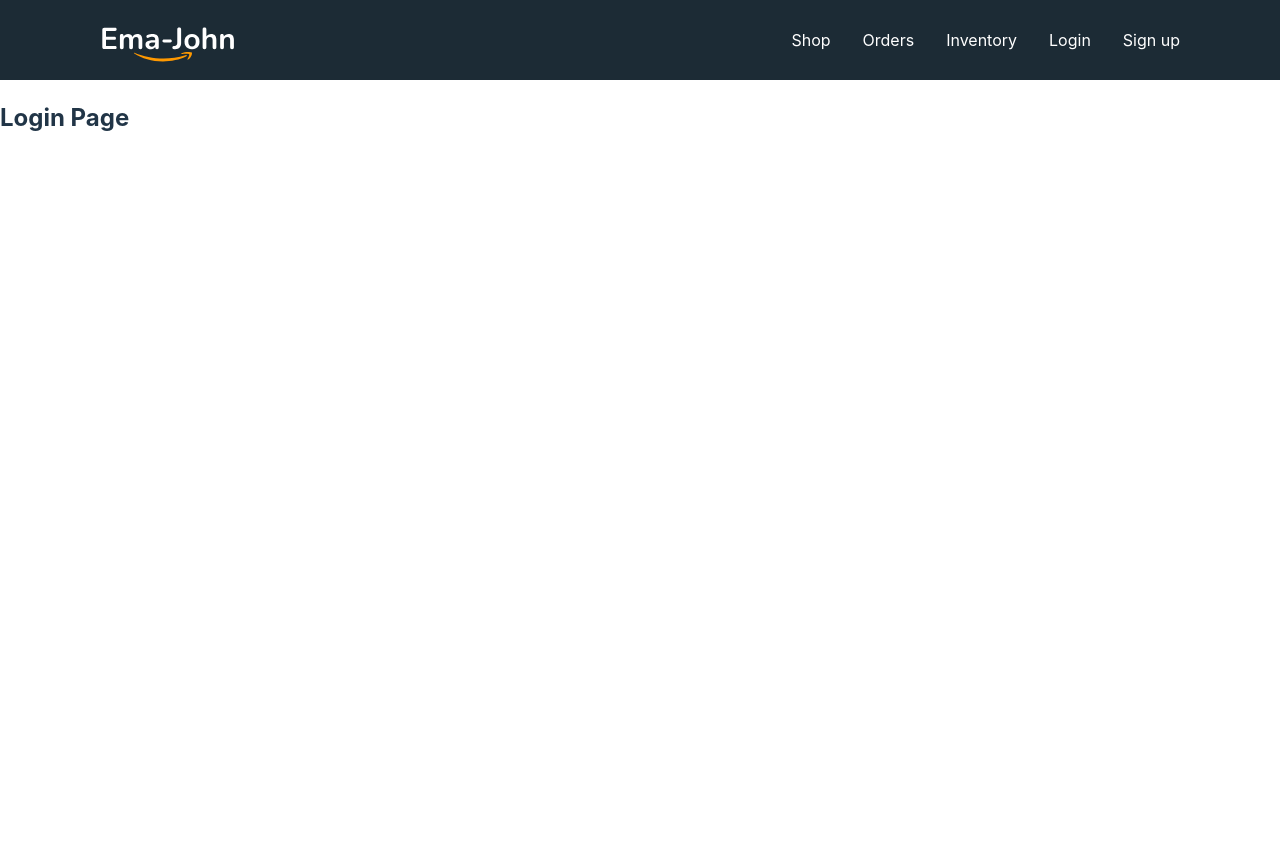
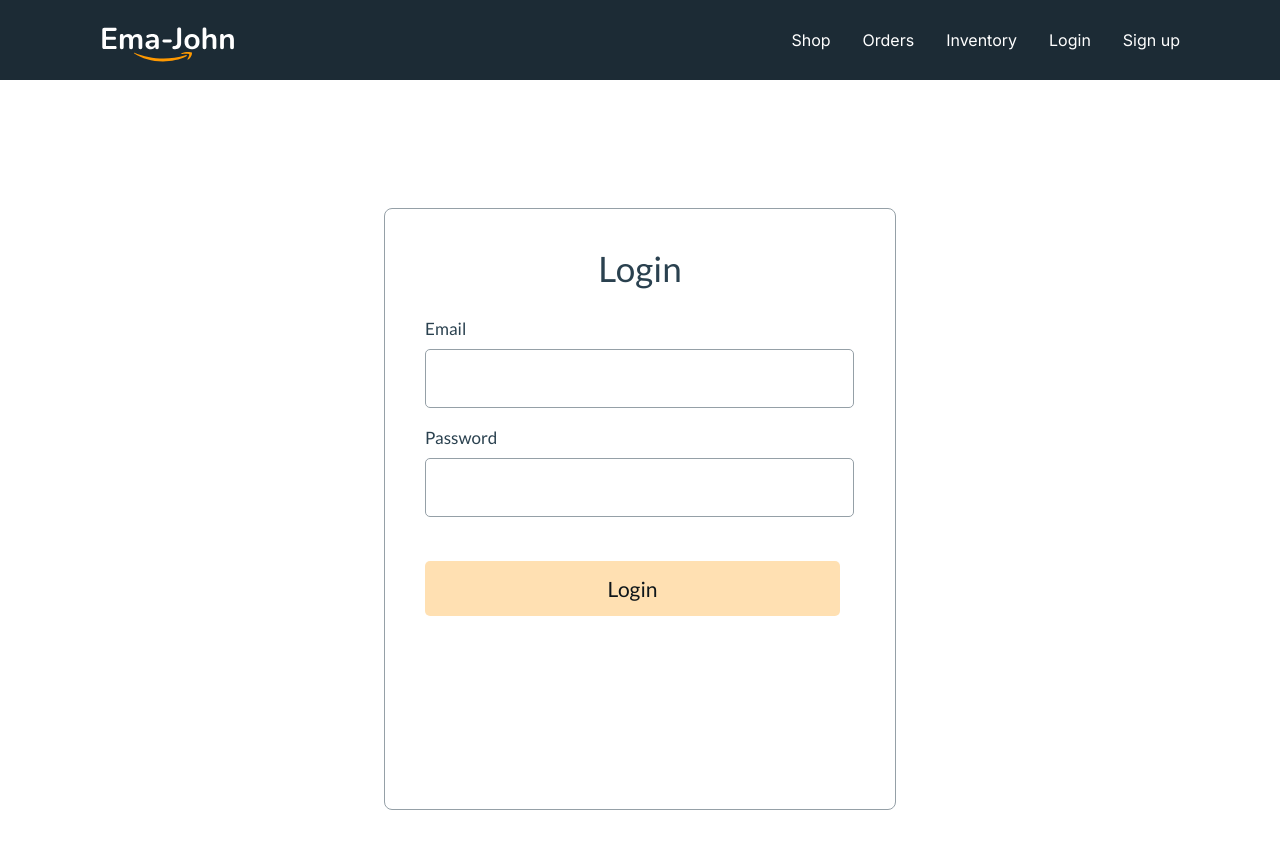
Before and after one commit to adittacse/ema-john-simple, a React (Vite) app: page /login in a window 1280 px wide. Shown: the top 848 px of the page. Before the commit the page ends 800 px from the top, so only its background shows below. Built offline with nearby package versions, Linux system fonts and the light colour scheme.

Commit message:
login page design updated

```diff
--- a/src/components/Login/Login.css
+++ b/src/components/Login/Login.css
@@ -0,0 +1,69 @@
+.form-container {
+    width: 430px;
+    height: 600px;
+    margin: 128px auto;
+    padding-left: 40px;
+    padding-right: 40px;
+    border: 1px solid #95A0A7;
+    border-radius: 8px;
+}
+
+.form-title {
+    margin-top: 38px;
+    margin-bottom: 30px;
+    font-family: 'Lato';
+    font-style: normal;
+    font-weight: 400;
+    font-size: 35px;
+    line-height: 42px;
+    letter-spacing: 0.0025em;
+    color: #2A414F;
+    text-align: center;
+}
+
+.form-control {
+    margin-bottom: 20px;
+    /*border: 2px solid red;*/
+}
+
+.form-control label {
+    display: block;
+    font-family: 'Lato';
+    font-style: normal;
+    font-weight: 400;
+    font-size: 17px;
+    line-height: 20px;
+    letter-spacing: 0.0015em;
+    color: #2A414F;
+    margin-bottom: 10px;
+}
+
+.form-control input {
+    width: 415px;
+    height: 55px;
+    border: 1px solid #95A0A7;
+    border-radius: 5px;
+    font-size: 1.5em;
+    padding-left: 10px;
+}
+
+.btn-submit {
+    width: 415px;
+    height: 55px;
+    margin-top: 24px;
+    background: rgba(255, 153, 0, 0.3);
+    border: none;
+    border-radius: 5px;
+
+    font-family: 'Lato';
+    font-style: normal;
+    font-weight: 400;
+    font-size: 21px;
+    line-height: 25px;
+    letter-spacing: 0.0015em;
+    color: #0E161A;
+}
+
+.btn-submit:hover {
+    background: rgba(255, 153, 0, 0.6);
+}
--- a/src/components/Login/Login.jsx
+++ b/src/components/Login/Login.jsx
@@ -3,8 +3,19 @@
 
 const Login = () => {
     return (
-        <div>
-            <h2>Login Page</h2>
+        <div className="form-container">
+            <h4 className="form-title">Login</h4>
+            <form>
+                <div className="form-control">
+                    <label htmlFor="">Email</label>
+                    <input type="email" name="email" id="email" required />
+                </div>
+                <div className="form-control">
+                    <label htmlFor="">Password</label>
+                    <input type="password" name="password" id="password" required />
+                </div>
+                <input className="btn btn-submit" type="submit" value="Login"/>
+            </form>
         </div>
     );
 };
--- a/src/index.css
+++ b/src/index.css
@@ -1,11 +1,18 @@
+@import url('https://fonts.googleapis.com/css2?family=Inter&family=Lato:ital,wght@0,400;0,700;1,700&family=Open+Sans&family=Poppins&family=Work+Sans&display=swap');
+
 :root {
+  font-family: 'Inter', sans-serif;
+  font-family: 'Lato', sans-serif;
+  font-family: 'Open Sans', sans-serif;
+  font-family: 'Poppins', sans-serif;
+  font-family: 'Work Sans', sans-serif;
   font-family: Inter, system-ui, Avenir, Helvetica, Arial, sans-serif;
   line-height: 1.5;
   font-weight: 400;
 
-  color-scheme: light dark;
-  color: rgba(255, 255, 255, 0.87);
-  background-color: #242424;
+  /*color-scheme: light dark;*/
+  /*color: rgba(255, 255, 255, 0.87);*/
+  /*background-color: #242424;*/
 
   font-synthesis: none;
   text-rendering: optimizeLegibility;
```
